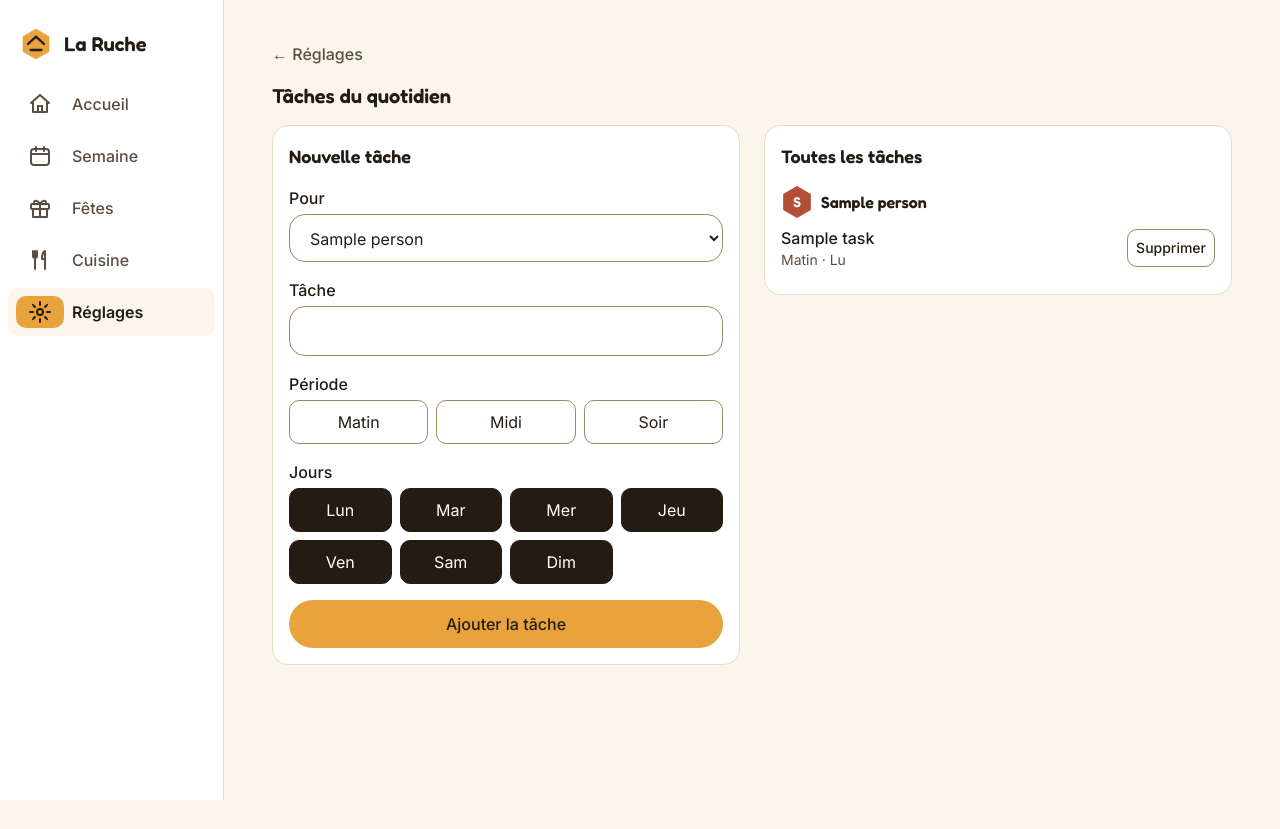
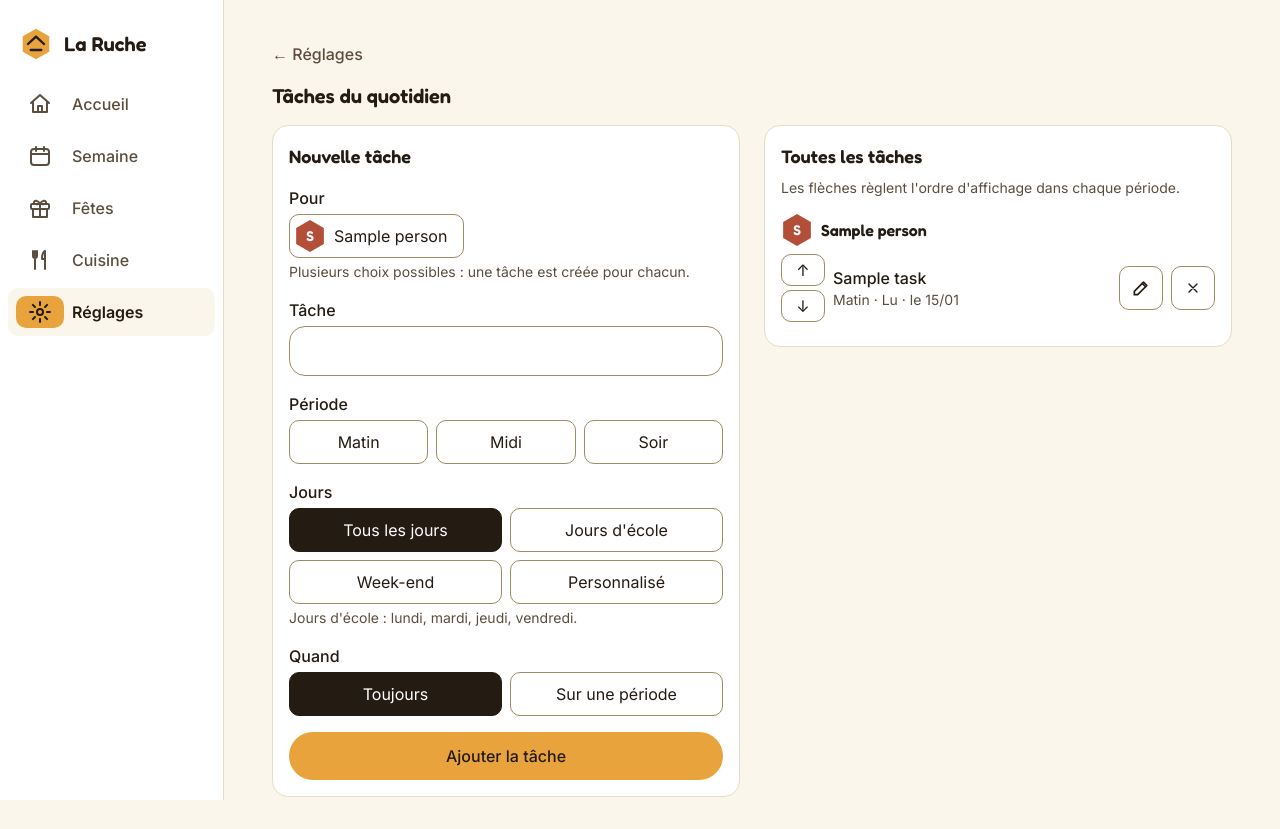
Before and after one commit to Khadaassi/laruche, a Django app: page /reglages/taches/ in a window 1280 px wide. Before the commit the page ends 800 px from the top, so only its background shows below. Run offline with Django 5.2, Linux system fonts and the light colour scheme; a user stored in the database is signed in; tables that the repository leaves empty hold one stand-in row (values such as "Sample post"); style sheets or scripts are compiled from the project's sources; some libraries are stand-ins or nearby versions.

Commit message:
feat(tasks): several people at once, day presets, date ranges and ordering (#15)
## Quoi et pourquoi

Retours de test du parent sur les tâches du quotidien :

- **Plusieurs personnes d'un coup** : une tâche est créée pour chaque
personne cochée (les puces montrent l'avatar).
- **Raccourcis de jours** : Tous les jours / Jours d'école (lun, mar,
jeu, ven) / Week-end / Personnalisé. Les 7 jours n'apparaissent que pour
« Personnalisé », en CSS, sans JS.
- **Dates précises** : Toujours, ou Sur une période (du… au…, un seul
jour possible). Nouveau `Task.start_date` / `end_date` (migration
additive, champs nullables) ; `scheduled_on(jour)` sert aux tâches du
jour et au refus du cochage hors période.
- **Tri par le parent** : flèches ↑/↓ par personne et par période. C'est
l'ordre affiché sur l'accueil et l'écran partagé.
- **Modifier une tâche** : nouvelle page.
- La liste suit l'ordre de la journée (Matin, Midi, Soir) au lieu de
l'ordre alphabétique.

Documenté dans `domain-model` et `design-system`.

## Checklist

- [x] Tests (350, dont 8 nouveaux : plusieurs personnes, raccourcis,
période, `scheduled_on`, modification, tri, 404 inter-familles, 403
enfant)
- [x] Migration additive `tasks.0002`, `makemigrations --check` vert
- [x] Aucun secret
- [x] Permissions : `parent_required`, querysets `for_family`
- [x] UI : tokens seulement, pas de style ni de script inline

🤖 Generated with [Claude Code](https://claude.com/claude-code)

Co-authored-by: Claude Opus 5.5 <noreply@anthropic.com>

```diff
--- a/apps/display/views.py
+++ b/apps/display/views.py
@@ -179,7 +179,7 @@ def toggle(request, person_pk, task_pk):
     child = get_object_or_404(Person.objects.for_family(request.family).children(), pk=person_pk)
     if not can_tick(request, child):
         raise PermissionDenied("Un enfant ne coche que sa propre colonne.")
-    task = get_object_or_404(child.tasks.on_weekday(today.weekday()), pk=task_pk)
+    task = get_object_or_404(child.tasks.scheduled_on(today), pk=task_pk)
     by = request.user if request.user.is_authenticated else None
     set_done(task, today, request.POST.get("done") == "on", by=by)
     if request.headers.get("HX-Request") != "true":
--- a/apps/tasks/forms.py
+++ b/apps/tasks/forms.py
@@ -1,20 +1,120 @@
 from django import forms
+from django.db import models, transaction
+from django.db.models import Max
 
 from apps.accounts.forms import FIELD_CLASSES
 from apps.families.models import Person
 
-from .models import WEEKDAY_LABELS, Task, weekdays_to_mask
+from .models import ALL_WEEKDAYS, SCHOOL_DAYS, WEEKDAY_LABELS, WEEKEND, Task, weekdays_to_mask
 from .periods import Period
 
 
-class TaskForm(forms.ModelForm):
+class DaysPreset(models.TextChoices):
+    EVERYDAY = "everyday", "Tous les jours"
+    SCHOOL = "school", "Jours d'école"
+    WEEKEND = "weekend", "Week-end"
+    CUSTOM = "custom", "Personnalisé"
+
+
+PRESET_MASKS = {
+    DaysPreset.EVERYDAY: ALL_WEEKDAYS,
+    DaysPreset.SCHOOL: SCHOOL_DAYS,
+    DaysPreset.WEEKEND: WEEKEND,
+}
+
+
+class When(models.TextChoices):
+    ALWAYS = "always", "Toujours"
+    RANGE = "range", "Sur une période"
+
+
+def preset_for(mask: int) -> str:
+    return next((p for p, m in PRESET_MASKS.items() if m == mask), DaysPreset.CUSTOM)
+
+
+class ScheduleFieldsMixin(forms.Form):
+    """Jours (raccourci ou jours choisis) et période facultative (du… au…).
+
+    Rendu par `parent/_schedule_fields.html` : les jours et les dates ne
+    s'affichent qu'avec « Personnalisé » / « Sur une période » (CSS seul).
+    Après `clean()`, `self.schedule` = (masque de jours, début, fin).
+    """
+
+    days_preset = forms.ChoiceField(
+        label="Jours",
+        choices=DaysPreset.choices,
+        initial=DaysPreset.EVERYDAY,
+        widget=forms.RadioSelect(attrs={"class": "sr-only"}),
+        help_text="Jours d'école : lundi, mardi, jeudi, vendredi.",
+    )
     weekday_choices = forms.TypedMultipleChoiceField(
-        label="Jours",
+        label="Jours choisis",
         choices=list(enumerate(WEEKDAY_LABELS)),
         coerce=int,
-        initial=list(range(7)),
+        required=False,
         widget=forms.CheckboxSelectMultiple(attrs={"class": "sr-only"}),
-        error_messages={"required": "Choisissez au moins un jour."},
+    )
+    when = forms.ChoiceField(
+        label="Quand",
+        choices=When.choices,
+        initial=When.ALWAYS,
+        widget=forms.RadioSelect(attrs={"class": "sr-only"}),
+    )
+    start_date = forms.DateField(
+        label="Du",
+        required=False,
+        widget=forms.DateInput(attrs={"type": "date"}, format="%Y-%m-%d"),
+    )
+    end_date = forms.DateField(
+        label="Au",
+        required=False,
+        widget=forms.DateInput(attrs={"type": "date"}, format="%Y-%m-%d"),
+        help_text="Un seul jour : même date deux fois.",
+    )
+
+    def init_schedule(self, weekdays, start, end):
+        """Valeurs initiales depuis un objet existant."""
+        self.initial.update(
+            {
+                "days_preset": preset_for(weekdays),
+                "weekday_choices": [d for d in range(7) if weekdays & (1 << d)],
+                "when": When.RANGE if (start or end) else When.ALWAYS,
+                "start_date": start,
+                "end_date": end,
+            }
+        )
+
+    def clean(self):
+        cleaned = super().clean()
+        preset = cleaned.get("days_preset")
+        if preset == DaysPreset.CUSTOM:
+            mask = weekdays_to_mask(cleaned.get("weekday_choices") or [])
+            if not mask:
+                self.add_error("weekday_choices", "Choisissez au moins un jour.")
+        else:
+            mask = PRESET_MASKS.get(preset, 0)
+        start = end = None
+        if cleaned.get("when") == When.RANGE:
+            start, end = cleaned.get("start_date"), cleaned.get("end_date")
+            if not start:
+                self.add_error("start_date", "Indiquez la date de début.")
+            if not end:
+                self.add_error("end_date", "Indiquez la date de fin.")
+            if start and end and end < start:
+                self.add_error("end_date", "La fin doit être après le début.")
+        self.schedule = (mask, start, end)
+        return cleaned
+
+
+class TaskForm(ScheduleFieldsMixin, forms.ModelForm):
+    """Nouvelle tâche (pour une ou plusieurs personnes) ou modification d'une tâche."""
+
+    people = forms.ModelMultipleChoiceField(
+        label="Pour",
+        queryset=Person.objects.none(),
+        widget=forms.CheckboxSelectMultiple(attrs={"class": "sr-only"}),
+        error_messages={"required": "Choisissez au moins une personne."},
+        help_text="Plusieurs choix possibles : une tâche est créée pour chacun.",
     )
     period = forms.ChoiceField(
         label="Période",
@@ -24,17 +124,42 @@ class TaskForm(forms.ModelForm):
 
     class Meta:
         model = Task
-        fields = ["person", "title", "period"]
-        labels = {"person": "Pour", "title": "Tâche"}
+        fields = ["title", "period"]
+        labels = {"title": "Tâche"}
 
     def __init__(self, *args, family, **kwargs):
         super().__init__(*args, **kwargs)
         # Les choix proposés sont eux aussi limités à la famille.
-        self.fields["person"].queryset = Person.objects.for_family(family)
-        self.fields["person"].empty_label = None
-        for name in ("person", "title"):
+        self.fields["people"].queryset = Person.objects.for_family(family)
+        if self.instance.pk:
+            # Modification : la tâche reste à sa personne.
+            del self.fields["people"]
+            self.init_schedule(
+                self.instance.weekdays, self.instance.start_date, self.instance.end_date
+            )
+        self.fields["title"].widget.attrs["class"] = FIELD_CLASSES
+        for name in ("start_date", "end_date"):
             self.fields[name].widget.attrs["class"] = FIELD_CLASSES
 
+    def _apply(self, task):
+        task.weekdays, task.start_date, task.end_date = self.schedule
+        task.title, task.period = self.cleaned_data["title"], self.cleaned_data["period"]
+
+    @transaction.atomic
     def save(self, commit=True):
-        self.instance.weekdays = weekdays_to_mask(self.cleaned_data["weekday_choices"])
-        return super().save(commit=commit)
+        """Modification : la tâche. Création : la liste des tâches créées (une par personne),
+        placées en fin de leur période."""
+        if self.instance.pk:
+            self._apply(self.instance)
+            self.instance.save()
+            return self.instance
+        created = []
+        for person in self.cleaned_data["people"]:
+            last = Task.objects.filter(person=person, period=self.cleaned_data["period"]).aggregate(
+                m=Max("position")
+            )["m"]
+            task = Task(person=person, position=0 if last is None else last + 1)
+            self._apply(task)
+            task.save()
+            created.append(task)
+        return created
--- a/apps/tasks/selectors.py
+++ b/apps/tasks/selectors.py
@@ -17,7 +17,7 @@ def tasks_for_day(family, day: datetime.date, *, people=None, period=None) -> li
     """
     tasks = (
         Task.objects.for_family(family)
-        .on_weekday(day.weekday())
+        .scheduled_on(day)
         .select_related("person")
         .annotate(is_done=Exists(TaskCompletion.objects.filter(task=OuterRef("pk"), date=day)))
         .order_by("person__created_at", "person__pk", "position", "created_at", "pk")
--- a/apps/tasks/urls.py
+++ b/apps/tasks/urls.py
@@ -8,5 +8,13 @@ urlpatterns = [
     path("", views.home, name="home"),
     path("taches/<int:pk>/fait/", views.toggle, name="toggle"),
     path("reglages/taches/", views.manage, name="manage"),
+    path("reglages/taches/<int:pk>/modifier/", views.edit, name="edit"),
+    path("reglages/taches/<int:pk>/monter/", views.move, {"direction": "monter"}, name="move_up"),
+    path(
+        "reglages/taches/<int:pk>/descendre/",
+        views.move,
+        {"direction": "descendre"},
+        name="move_down",
+    ),
     path("reglages/taches/<int:pk>/supprimer/", views.delete, name="delete"),
 ]
--- a/apps/tasks/views.py
+++ b/apps/tasks/views.py
@@ -19,6 +19,7 @@ from .selectors import count_remaining, group_by_period, tasks_for_day
 from .services import set_done
 
 PERSON_PARAM = "personne"
+PERIOD_ORDER = {period: index for index, period in enumerate(Period)}
 SATURDAY = 5
 
 
@@ -86,9 +87,7 @@ def toggle(request, pk):
     Les enfants cochent depuis l'écran partagé (display:toggle).
     """
     today = timezone.localdate()
-    task = get_object_or_404(
-        Task.objects.for_family(request.family).on_weekday(today.weekday()), pk=pk
-    )
+    task = get_object_or_404(Task.objects.for_family(request.family).scheduled_on(today), pk=pk)
     set_done(task, today, request.POST.get("done") == "on", by=request.user)
 
     # Le filtre ne sert qu'à recalculer les compteurs affichés ; il reste
@@ -113,7 +112,7 @@ def toggle(request, pk):
 @require_http_methods(["GET", "POST"])
 @parent_required
 def manage(request):
-    """Réglages → tâches : liste et ajout (parents uniquement)."""
+    """Réglages → tâches : liste (triable), ajout pour une ou plusieurs personnes."""
     form = TaskForm(request.POST or None, family=request.family)
     if request.method == "POST" and form.is_valid():
         form.save()
@@ -125,9 +124,54 @@ def manage(request):
         {
             "nav_active": "settings",
             "form": form,
-            "tasks": tasks.order_by("person__created_at", "person__pk", "period", "position", "pk"),
+            # Par personne, puis dans l'ordre de la journée (pas l'ordre alphabétique
+            # des codes de période), puis dans l'ordre choisi par le parent.
+            "tasks": sorted(
+                tasks.order_by("position", "created_at", "pk"),
+                key=lambda t: (t.person.created_at, t.person_id, PERIOD_ORDER[t.period]),
+            ),
         },
+        status=400 if form.is_bound and form.errors else 200,
     )
+
+
+@require_http_methods(["GET", "POST"])
+@parent_required
+def edit(request, pk):
+    task = get_object_or_404(Task.objects.for_family(request.family), pk=pk)
+    form = TaskForm(request.POST or None, instance=task, family=request.family)
+    if request.method == "POST" and form.is_valid():
+        form.save()
+        return redirect("tasks:manage")
+    return render(
+        request,
+        "parent/task_edit.html",
+        {"nav_active": "settings", "form": form, "task": task},
+        status=400 if form.is_bound and form.errors else 200,
+    )
+
+
+@require_POST
+@parent_required
+def move(request, pk, direction):
+    """Monte ou descend une tâche parmi celles de la même personne et période.
+
+    C'est cet ordre qui s'affiche sur l'accueil parent et l'écran partagé.
+    """
+    task = get_object_or_404(Task.objects.for_family(request.family), pk=pk)
+    siblings = list(
+        Task.objects.filter(person=task.person, period=task.period).order_by(
+            "position", "created_at", "pk"
+        )
+    )
+    index = next(i for i, t in enumerate(siblings) if t.pk == task.pk)
+    target = index - 1 if direction == "monter" else index + 1
+    if 0 <= target < len(siblings):
+        siblings[index], siblings[target] = siblings[target], siblings[index]
+    for position, sibling in enumerate(siblings):
+        sibling.position = position
+    Task.objects.bulk_update(siblings, ["position"])
+    return redirect(f"{reverse('tasks:manage')}#task-{task.pk}")
 
 
 @require_POST
--- /dev/null
+++ b/templates/parent/_person_choices.html
@@ -0,0 +1,13 @@
+{# Choix de personnes en puces avec avatar (plusieurs possibles). Paramètre : field. #}
+<fieldset>
+  <legend class="mb-1 font-medium">{{ field.label }}</legend>
+  <div class="flex flex-wrap gap-space-2">
+    {% for box in field %}
+      <label class="flex min-h-11 cursor-pointer items-center gap-space-2 rounded-sm border border-border-strong py-1 pl-1 pr-space-4 has-[:checked]:border-ink has-[:checked]:bg-ink has-[:checked]:text-surface-0 has-[:focus-visible]:outline has-[:focus-visible]:outline-2 has-[:focus-visible]:outline-offset-2 has-[:focus-visible]:outline-honey-dark">
+        {{ box.tag }}{% include "components/_avatar.html" with person=box.data.value.instance %}<span>{{ box.choice_label }}</span>
+      </label>
+    {% endfor %}
+  </div>
+  {% if field.help_text %}<p class="mt-1 text-sm text-ink-soft">{{ field.help_text }}</p>{% endif %}
+  {% for error in field.errors %}<p class="text-sm font-medium text-terracotta" role="alert">{{ error }}</p>{% endfor %}
+</fieldset>
--- /dev/null
+++ b/templates/parent/_schedule_fields.html
@@ -0,0 +1,27 @@
+{% comment %}
+Planification (ScheduleFieldsMixin) : raccourci de jours, jours choisis, période.
+Les jours choisis et les dates n'apparaissent qu'avec « Personnalisé » /
+« Sur une période » : CSS seul (:has), sans JS, compatible CSP.
+{% endcomment %}
+<fieldset class="group/days">
+  <legend class="mb-1 font-medium">{{ form.days_preset.label }}</legend>
+  <div class="grid grid-cols-2 gap-space-2">
+    {% for radio in form.days_preset %}<label class="flex min-h-11 cursor-pointer items-center justify-center rounded-sm border border-border-strong px-space-2 text-center has-[:checked]:border-ink has-[:checked]:bg-ink has-[:checked]:text-surface-0 has-[:focus-visible]:outline has-[:focus-visible]:outline-2 has-[:focus-visible]:outline-offset-2 has-[:focus-visible]:outline-honey-dark">{{ radio.tag }}<span>{{ radio.choice_label }}</span></label>{% endfor %}
+  </div>
+  <p class="mt-1 text-sm text-ink-soft">{{ form.days_preset.help_text }}</p>
+  <div class="mt-space-2 hidden grid-cols-4 gap-space-2 group-has-[[value=custom]:checked]/days:grid" role="group" aria-label="{{ form.weekday_choices.label }}">
+    {% for box in form.weekday_choices %}<label class="flex min-h-11 cursor-pointer items-center justify-center rounded-sm border border-border-strong px-space-2 text-center has-[:checked]:border-ink has-[:checked]:bg-ink has-[:checked]:text-surface-0 has-[:focus-visible]:outline has-[:focus-visible]:outline-2 has-[:focus-visible]:outline-offset-2 has-[:focus-visible]:outline-honey-dark">{{ box.tag }}<span>{{ box.choice_label|slice:":3" }}</span></label>{% endfor %}
+  </div>
+  {% for error in form.weekday_choices.errors %}<p class="text-sm font-medium text-terracotta" role="alert">{{ error }}</p>{% endfor %}
+</fieldset>
+
+<fieldset class="group/when">
+  <legend class="mb-1 font-medium">{{ form.when.label }}</legend>
+  <div class="grid grid-cols-2 gap-space-2">
+    {% for radio in form.when %}<label class="flex min-h-11 cursor-pointer items-center justify-center rounded-sm border border-border-strong px-space-2 text-center has-[:checked]:border-ink has-[:checked]:bg-ink has-[:checked]:text-surface-0 has-[:focus-visible]:outline has-[:focus-visible]:outline-2 has-[:focus-visible]:outline-offset-2 has-[:focus-visible]:outline-honey-dark">{{ radio.tag }}<span>{{ radio.choice_label }}</span></label>{% endfor %}
+  </div>
+  <div class="mt-space-2 hidden grid-cols-2 gap-space-2 group-has-[[value=range]:checked]/when:grid">
+    {% include "components/_field.html" with field=form.start_date %}
+    {% include "components/_field.html" with field=form.end_date %}
+  </div>
+</fieldset>
--- /dev/null
+++ b/templates/parent/_task_fields.html
@@ -0,0 +1,11 @@
+{# Champs d'une tâche (création : plusieurs personnes ; modification : sans). #}
+{% if form.people %}{% include "parent/_person_choices.html" with field=form.people %}{% endif %}
+{% include "components/_field.html" with field=form.title %}
+<fieldset>
+  <legend class="mb-1 font-medium">{{ form.period.label }}</legend>
+  <div class="grid grid-cols-3 gap-space-2">
+    {% for radio in form.period %}<label class="flex min-h-11 cursor-pointer items-center justify-center rounded-sm border border-border-strong has-[:checked]:border-ink has-[:checked]:bg-ink has-[:checked]:text-surface-0 has-[:focus-visible]:outline has-[:focus-visible]:outline-2 has-[:focus-visible]:outline-offset-2 has-[:focus-visible]:outline-honey-dark">{{ radio.tag }}<span>{{ radio.choice_label }}</span></label>{% endfor %}
+  </div>
+  {% for error in form.period.errors %}<p class="text-sm font-medium text-terracotta" role="alert">{{ error }}</p>{% endfor %}
+</fieldset>
+{% include "parent/_schedule_fields.html" %}
--- a/templates/parent/tasks_manage.html
+++ b/templates/parent/tasks_manage.html
@@ -12,49 +12,35 @@
     <h2 id="add-title" class="mb-space-4 text-lg">Nouvelle tâche</h2>
     <form method="post" class="space-y-space-4" novalidate>
       {% csrf_token %}
-      {% include "components/_field.html" with field=form.person %}
-      {% include "components/_field.html" with field=form.title %}
-      <fieldset>
-        <legend class="mb-1 font-medium">{{ form.period.label }}</legend>
-        <div class="grid grid-cols-3 gap-space-2">
-          {% for radio in form.period %}
-            <label class="flex min-h-11 cursor-pointer items-center justify-center rounded-sm border border-border-strong has-[:checked]:border-ink has-[:checked]:bg-ink has-[:checked]:text-surface-0 has-[:focus-visible]:outline has-[:focus-visible]:outline-2 has-[:focus-visible]:outline-offset-2 has-[:focus-visible]:outline-honey-dark">
-              {{ radio.tag }}<span>{{ radio.choice_label }}</span>
-            </label>
-          {% endfor %}
-        </div>
-        {% for error in form.period.errors %}<p class="text-sm font-medium text-terracotta" role="alert">{{ error }}</p>{% endfor %}
-      </fieldset>
-      <fieldset>
-        <legend class="mb-1 font-medium">{{ form.weekday_choices.label }}</legend>
-        <div class="grid grid-cols-4 gap-space-2">
-          {% for box in form.weekday_choices %}
-            <label class="flex min-h-11 cursor-pointer items-center justify-center gap-1 rounded-sm border border-border-strong has-[:checked]:border-ink has-[:checked]:bg-ink has-[:checked]:text-surface-0 has-[:focus-visible]:outline has-[:focus-visible]:outline-2 has-[:focus-visible]:outline-offset-2 has-[:focus-visible]:outline-honey-dark">
-              {{ box.tag }}<span>{{ box.choice_label|slice:":3" }}</span>
-            </label>
-          {% endfor %}
-        </div>
-        {% for error in form.weekday_choices.errors %}<p class="text-sm font-medium text-terracotta" role="alert">{{ error }}</p>{% endfor %}
-      </fieldset>
+      {% include "parent/_task_fields.html" %}
       <button type="submit" class="w-full rounded-lg bg-honey px-space-6 py-3 font-medium text-ink hover:bg-honey-dark">Ajouter la tâche</button>
     </form>
   </section>
 
   <section class="rounded-md border border-border bg-surface-0 p-space-4" aria-labelledby="list-title">
     <h2 id="list-title" class="mb-space-2 text-lg">Toutes les tâches</h2>
+    <p class="text-sm text-ink-soft">Les flèches règlent l'ordre d'affichage dans chaque période.</p>
     {% regroup tasks by person as by_person %}
     {% for group in by_person %}
       <h3 class="mt-space-4 flex items-center gap-space-2 font-display text-base">{% include "components/_avatar.html" with person=group.grouper %}{{ group.grouper.name }}</h3>
       <ul class="divide-y divide-border">
         {% for task in group.list %}
-          <li class="flex items-center gap-space-4 py-space-2">
-            <div class="flex-1">
+          <li id="task-{{ task.pk }}" class="flex items-center gap-space-2 py-space-2">
+            {# Tri : ordre d'affichage dans la période (accueil et écran partagé). #}
+            <div class="flex shrink-0 flex-col">
+              <form method="post" action="{% url 'tasks:move_up' task.pk %}">{% csrf_token %}<button type="submit" class="inline-flex h-8 w-11 items-center justify-center rounded-sm border border-border-strong" aria-label="Monter « {{ task.title }} »"><span aria-hidden="true">↑</span></button></form>
+              <form method="post" action="{% url 'tasks:move_down' task.pk %}" class="mt-1">{% csrf_token %}<button type="submit" class="inline-flex h-8 w-11 items-center justify-center rounded-sm border border-border-strong" aria-label="Descendre « {{ task.title }} »"><span aria-hidden="true">↓</span></button></form>
+            </div>
+            <div class="min-w-0 flex-1">
               <p class="font-medium">{{ task.title }}</p>
-              <p class="text-sm text-ink-soft">{{ task.get_period_display }} · {{ task.weekdays_display }}</p>
+              <p class="text-sm text-ink-soft">{{ task.get_period_display }} · {{ task.weekdays_display }}{% if task.dates_display %} · {{ task.dates_display }}{% endif %}</p>
             </div>
+            <a href="{% url 'tasks:edit' task.pk %}" class="inline-flex h-11 w-11 shrink-0 items-center justify-center rounded-sm border border-border-strong" aria-label="Modifier « {{ task.title }} »">{% include "components/_icon.html" with name="edit" icon_size="h-5 w-5" %}</a>
             <form method="post" action="{% url 'tasks:delete' task.pk %}">
               {% csrf_token %}
-              <button type="submit" class="rounded-sm border border-border-strong px-space-2 py-2 text-sm font-medium">Supprimer<span class="sr-only"> « {{ task.title }} »</span></button>
+              <button type="submit" class="inline-flex h-11 w-11 items-center justify-center rounded-sm border border-border-strong" aria-label="Supprimer « {{ task.title }} »">
+                <svg class="h-4 w-4" viewBox="0 0 24 24" fill="none" stroke="currentColor" stroke-width="2" stroke-linecap="round" aria-hidden="true" focusable="false"><path d="M6 6l12 12M18 6 6 18"/></svg>
+              </button>
             </form>
           </li>
         {% endfor %}
```
Also changed, not shown: apps/tasks/models.py (+45 -2 lines), apps/tasks/tests/test_views.py (+129 -3 lines), templates/parent/task_edit.html (added, +17 -0 lines), .claude/skills/design-system/SKILL.md, .claude/skills/domain-model/SKILL.md, apps/tasks/migrations/0002_task_date_range.py (added).
